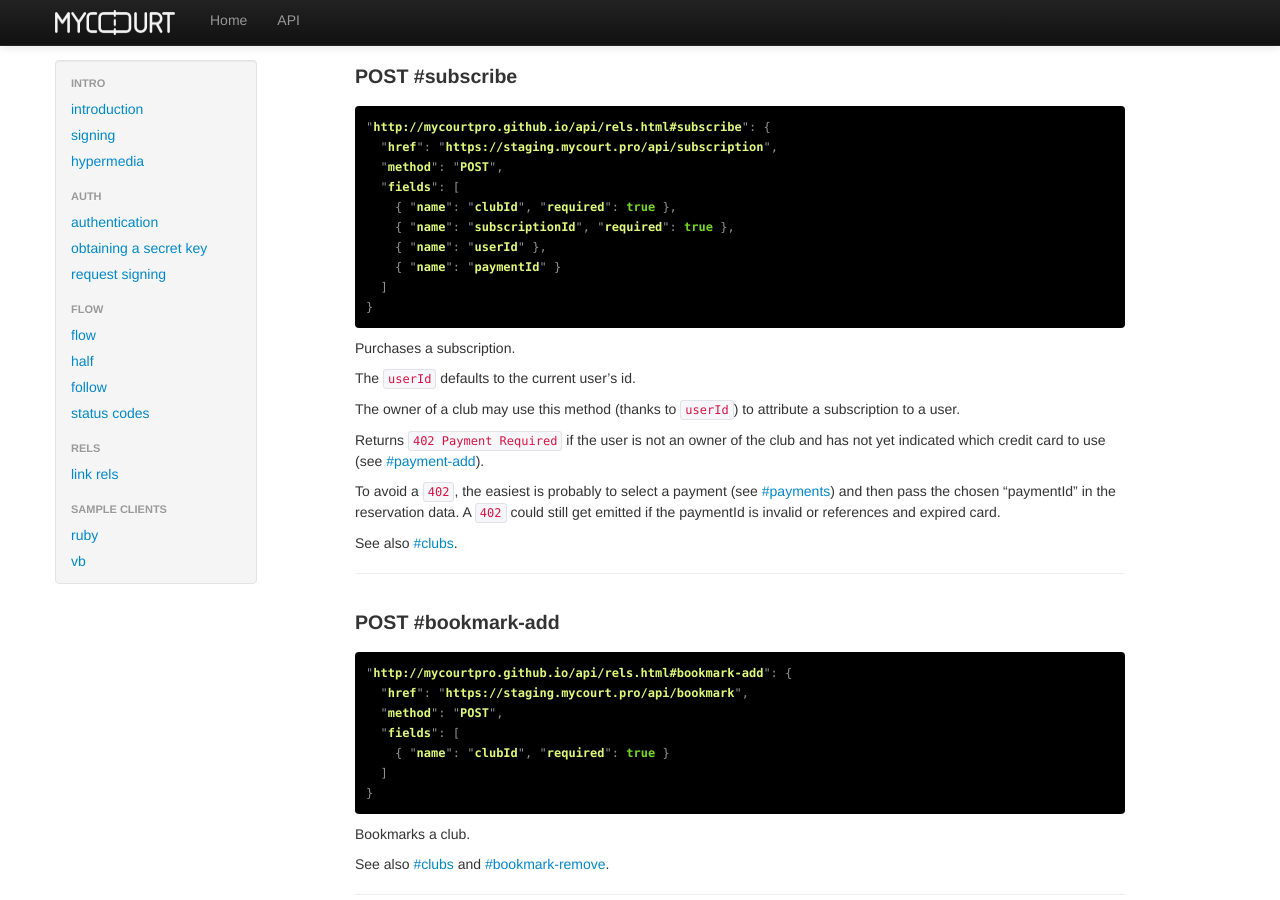
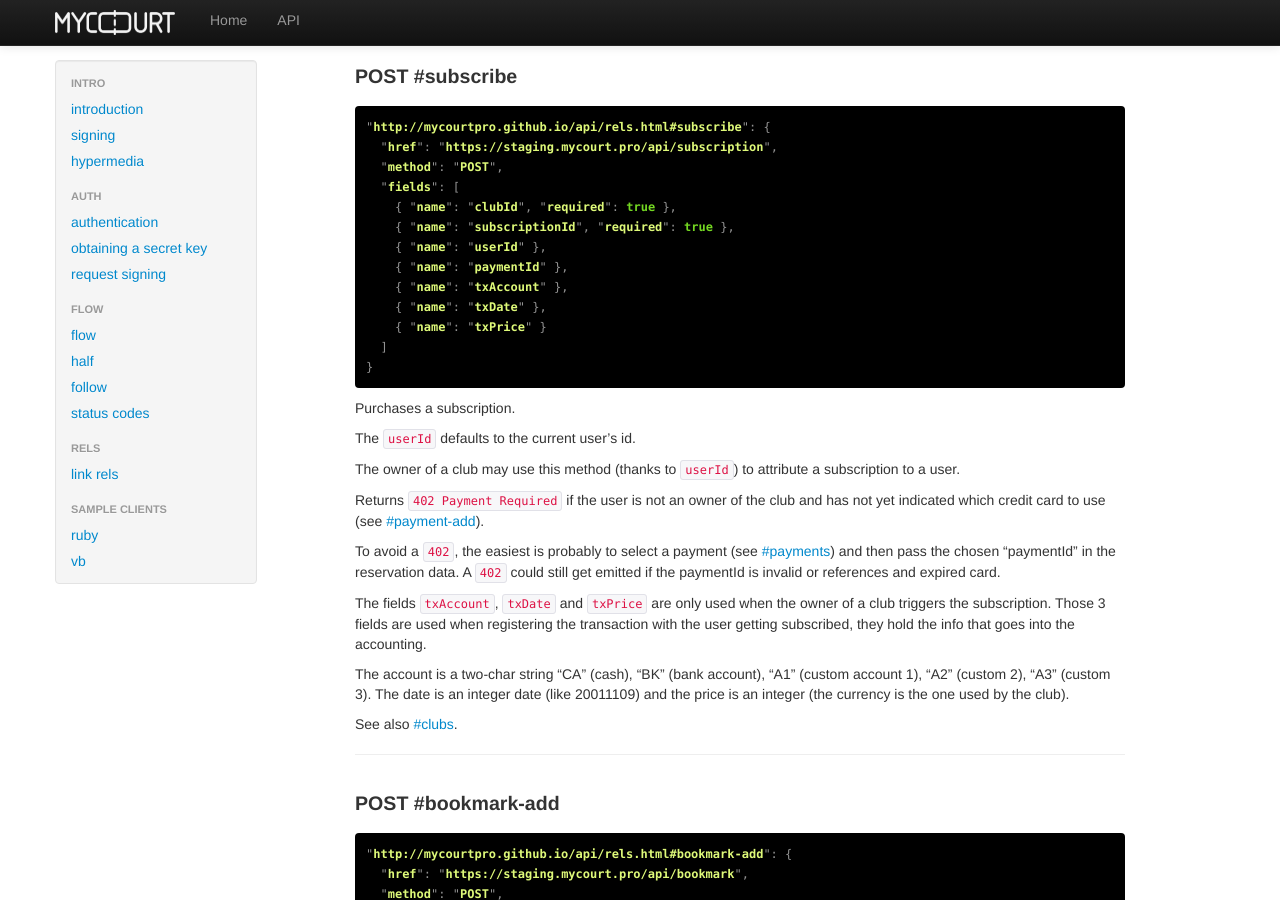
Before and after one commit to mycourtpro/mycourtpro.github.io, a Jekyll site: the page built from api/rels.md, in a window 1280 px wide and 900 px high, scrolled down 2236 px. Built offline with Jekyll 4.4.1, drawn with Linux system fonts in a browser that asks for light colours.

Commit message:
document #subscribe txAccount, txDate and txPrice

````diff
--- a/api/rels.md
+++ b/api/rels.md
@@ -138,7 +138,10 @@ See also [#reservations](#reservations) and [#my-reservations](#my-reservations)
     { "name": "clubId", "required": true },
     { "name": "subscriptionId", "required": true },
     { "name": "userId" },
-    { "name": "paymentId" }
+    { "name": "paymentId" },
+    { "name": "txAccount" },
+    { "name": "txDate" },
+    { "name": "txPrice" }
   ]
 }
 {% endhighlight %}
@@ -152,6 +155,11 @@ The owner of a club may use this method (thanks to ```userId```) to attribute a
 Returns ```402 Payment Required``` if the user is not an owner of the club and has not yet indicated which credit card to use (see [#payment-add](#payment-add)).
 
 To avoid a ```402```, the easiest is probably to select a payment (see [#payments](#payments)) and then pass the chosen "paymentId" in the reservation data. A ```402``` could still get emitted if the paymentId is invalid or references and expired card.
+
+The fields ```txAccount```, ```txDate``` and ```txPrice``` are only used when the owner of a club triggers the subscription. Those 3 fields are used when registering the transaction with the user getting subscribed, they hold the info that goes into the accounting.
+
+The account is a two-char string "CA" (cash), "BK" (bank account), "A1" (custom account 1), "A2" (custom 2), "A3" (custom 3).
+The date is an integer date (like 20011109) and the price is an integer (the currency is the one used by the club).
 
 See also [#clubs](#clubs).
 
````
